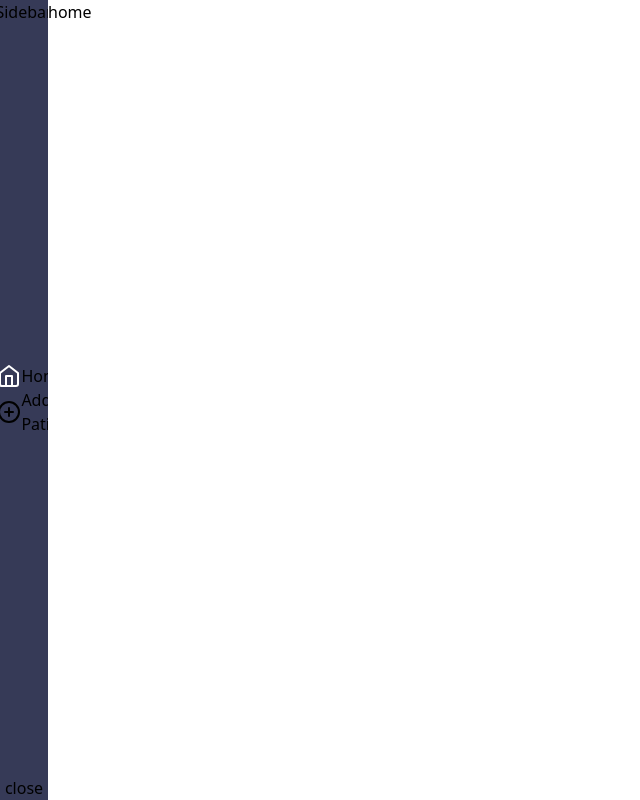
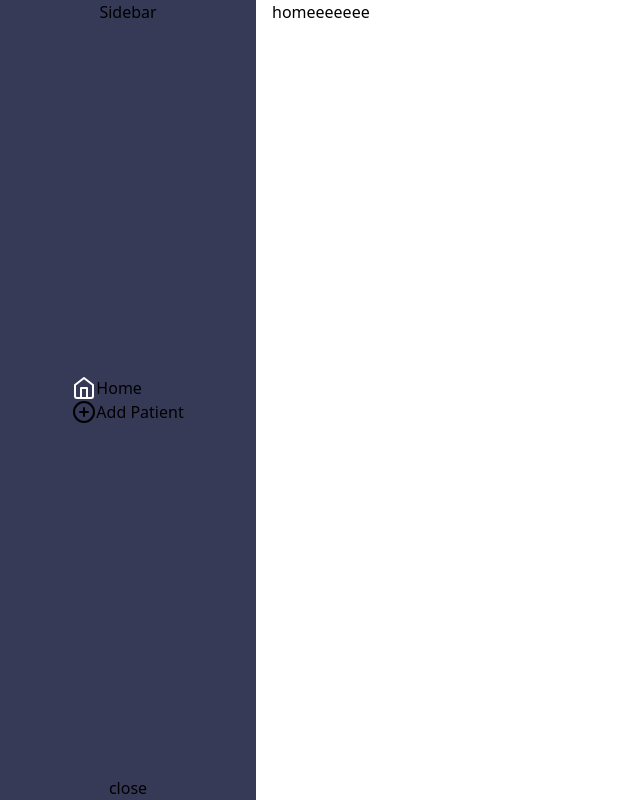
Before and after one commit to chxru/PMS, a Svelte app: page / in a window 1280 px wide. Shown: the whole page, without its empty margins (0-640 px from the left). Built offline with nearby package versions, Linux system fonts and the light colour scheme.

Commit message:
Add SPA router

```diff
--- a/package.json
+++ b/package.json
@@ -55,7 +55,8 @@
     "electron-reload": "^1.5.0",
     "electron-squirrel-startup": "^1.0.0",
     "nedb": "^1.8.0",
-    "sirv-cli": "^0.4.4"
+    "sirv-cli": "^0.4.4",
+    "svelte-spa-router": "^2.2.0"
   },
   "devDependencies": {
     "@electron-forge/cli": "^6.0.0-beta.51",
--- a/src/App.svelte
+++ b/src/App.svelte
@@ -1,25 +1,23 @@
 <script>
-  // iews
+  import Router from "svelte-spa-router";
+
+  // views
   import Home from "./views/Home.svelte";
   import AddPatient from "./views/AddPatient.svelte";
 
   // components
   import Sidebar from "./components/sidebar/Sidebar.svelte";
 
-  // handling view
-  let currentView = "home";
-  const changeView = event => {
-    currentView = event.detail.route;
+  // routes
+  const routes = {
+    "/": Home,
+    "/addPatient": AddPatient
   };
 </script>
 
 <div class="relative flex flex-row w-full h-screen">
-  <Sidebar on:menuClick={changeView} />
-  <div class="ml-12">
-    {#if currentView == 'home'}
-      <Home />
-    {:else if currentView == 'add_patient'}
-      <AddPatient />
-    {/if}
+  <Sidebar />
+  <div class="ml-4">
+    <Router {routes} />
   </div>
 </div>
--- a/src/components/sidebar/Sidebar.svelte
+++ b/src/components/sidebar/Sidebar.svelte
@@ -1,36 +1,29 @@
 <script>
-  import { createEventDispatcher } from "svelte";
+  import { replace } from "svelte-spa-router";
 
   // sidebar toggle
-  let showSidebar = false;
+  let showSidebar = true;
   const toggleSidebar = () => {
     showSidebar = !showSidebar;
   };
 
-  // dispatch menu click
-  const dispatch = createEventDispatcher();
-  const dispatchMenuClick = route => {
-    dispatch("menuClick", { route });
-  };
-
   // menu item list
   const menuItems = [
-    { path: "home", display: "Home", icon: "home" },
-    { path: "add_patient", display: "Add Patient", icon: "plus-circle" }
+    { path: "/", display: "Home", icon: "home" },
+    { path: "/addPatient", display: "Add Patient", icon: "plus-circle" }
   ];
 </script>
 
 <div
-  class="absolute z-20 flex flex-col items-center justify-between
-  overflow-hidden {showSidebar ? 'w-64' : 'w-12'} h-full bg-primary
-  transition-all duration-300 ease-in-out">
+  class="flex flex-col items-center justify-between overflow-hidden {showSidebar ? 'w-64' : 'w-12'}
+  h-full bg-primary transition-all duration-300 ease-in-out">
   Sidebar
   <div>
     {#each menuItems as menuItem}
       <span
         class="flex flex-row"
         on:click={() => {
-          dispatchMenuClick(menuItem.path);
+          replace(menuItem.path);
         }}>
         <img src="./icons/{menuItem.icon}.svg" style="stroke: white;" alt="" />
         {menuItem.display}
--- a/src/views/Home.svelte
+++ b/src/views/Home.svelte
@@ -1 +1 @@
-<div class="flex flex-col h-full">home</div>
+<div class="flex flex-col h-full">homeeeeeee</div>
```
Also changed, not shown: 1 other file (tests, documents, lock files or other folders).
